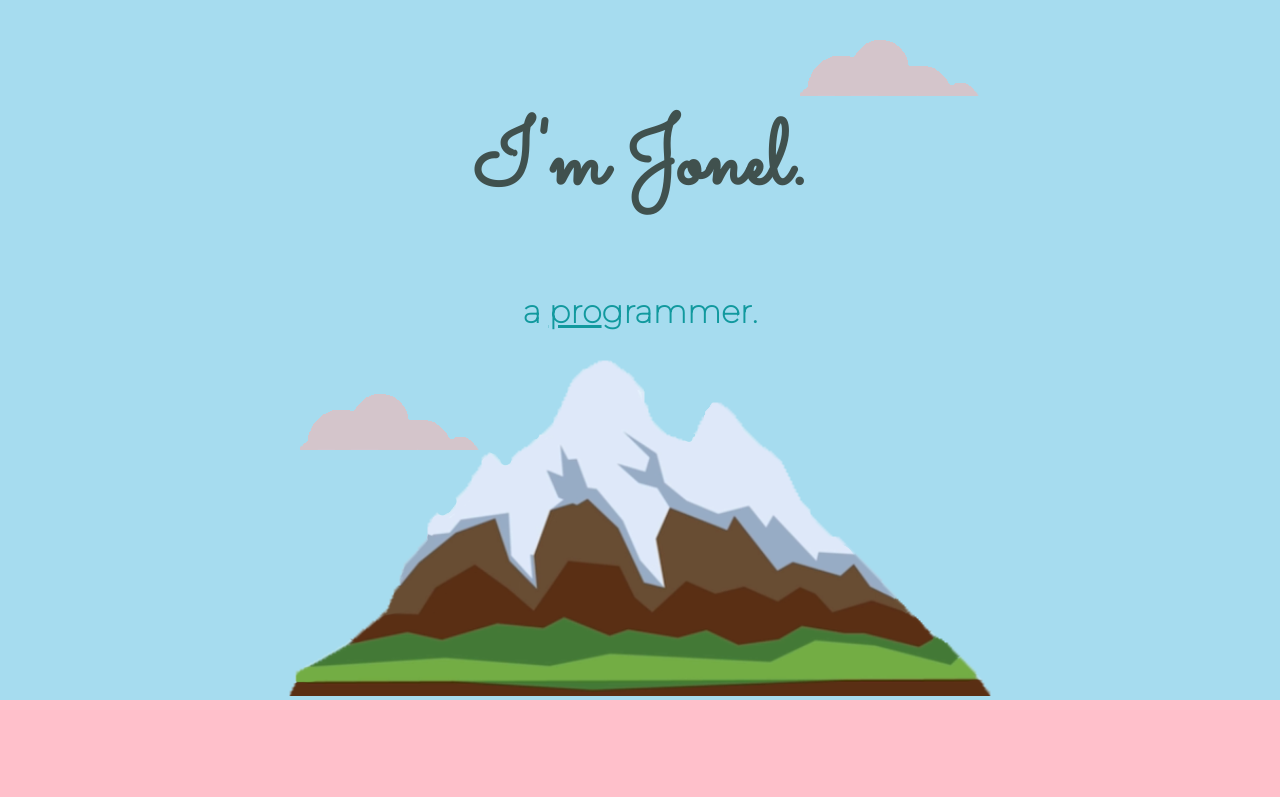
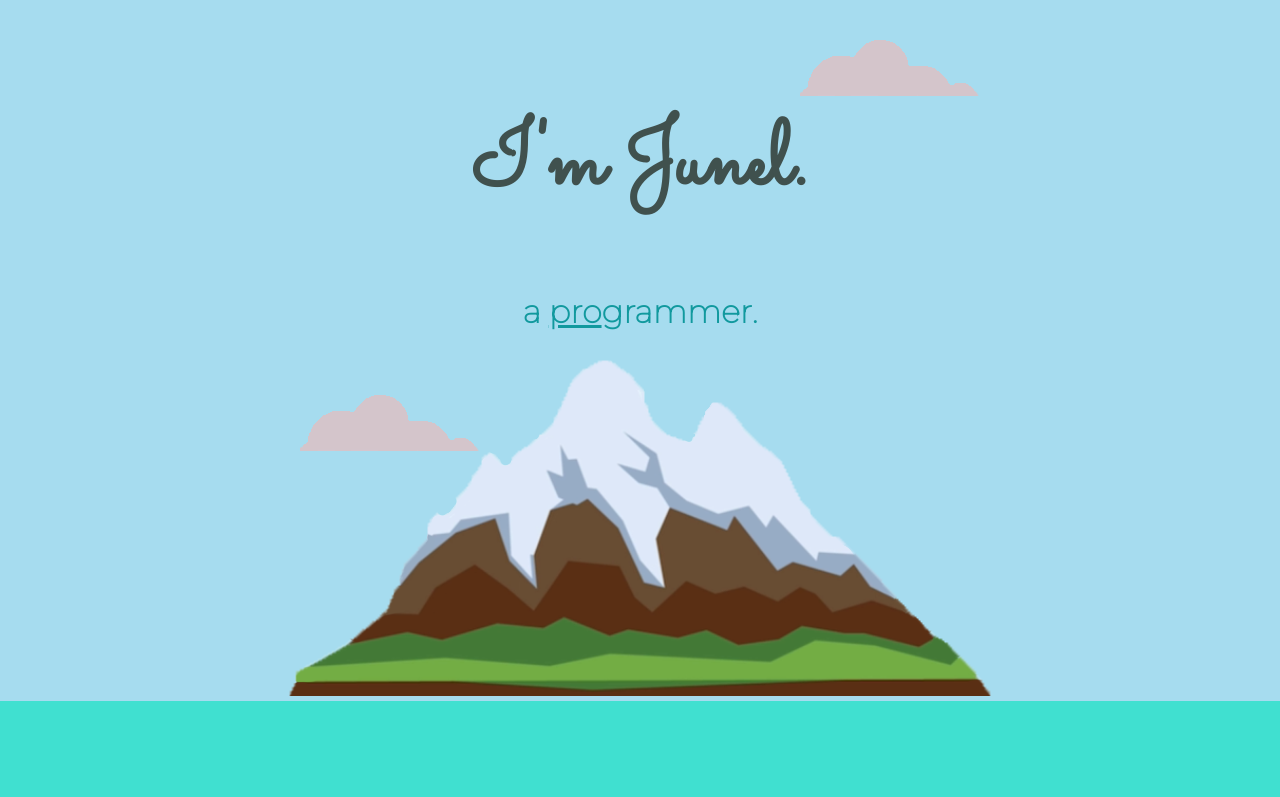
Before and after one commit to lelisjonel/Mysite, a plain HTML site: page index.html in a window 1280 px wide. Shown: the top 797 px of the page. Drawn offline with Linux system fonts and the light colour scheme.

Commit message:
change backgroundcolor/font style and name
edi w0w

```diff
--- a/css/styles.css
+++ b/css/styles.css
@@ -1,9 +1,9 @@
 body {
     margin: 0;
     text-align: center;
-    font-family: serif;
-    background-color: pink;
-    color: grey;
+    font-family: Georgia, 'Times New Roman', Times, serif;
+    background-color: turquoise;
+    color: #40514e;
 
 }
 
--- a/index.html
+++ b/index.html
@@ -11,7 +11,7 @@
 <body>
     <div class="top-container">
         <img class="top-cloud" src="images/cloud.png" alt="img-cloud">
-        <h1>I'm Jonel.</h1>
+        <h1>I'm Junel.</h1>
         <h2>a <span class="pro">pro</span>grammer.</h2>
         <img class="bottom-cloud" src="images/cloud.png" alt="img-cloud">
         <img src="images/mountain.png" alt="img-mountain">
```
